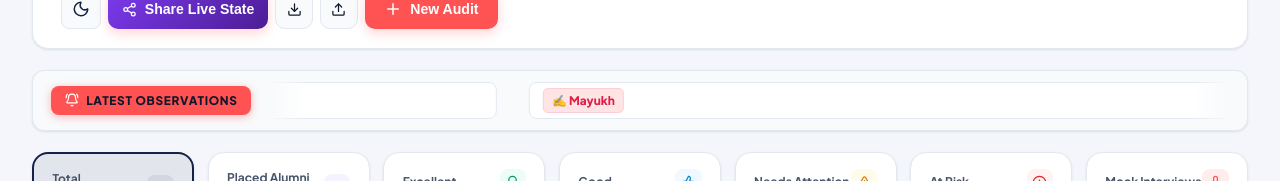
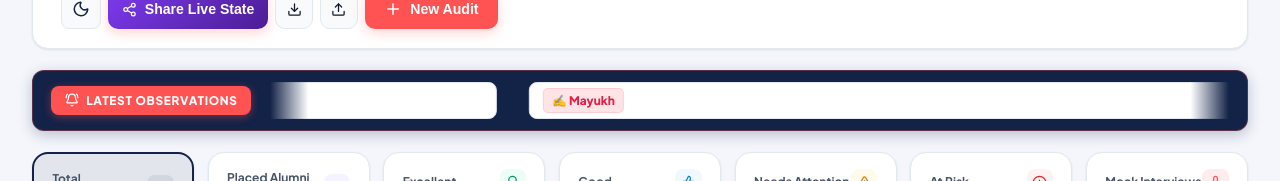
Before and after one commit to sharkslyer/skarion-student-audit, a React (Vite) app: page / in a window 1280 px wide. Shown: the part 127-308 px from the top of the page. Built offline with nearby package versions, Linux system fonts and the light colour scheme; no server answers.

Commit message:
Fix ticker bar text visibility in Light Mode with high contrast navy background

```diff
--- a/src/index.css
+++ b/src/index.css
@@ -373,8 +373,8 @@ body {
 
 /* Ticker Bar Styles */
 .ticker-container {
-  background: var(--bg-surface-subtle);
-  color: var(--text-main);
+  background: #132247;
+  color: #ffffff;
   border-radius: 12px;
   padding: 0.65rem 1.15rem;
   margin-bottom: 1.35rem;
@@ -382,8 +382,13 @@ body {
   align-items: center;
   gap: 1.15rem;
   overflow: hidden;
-  box-shadow: var(--shadow-sm);
-  border: 1px solid var(--border-color);
+  box-shadow: 0 4px 14px rgba(19, 34, 71, 0.25);
+  border: 1px solid rgba(255, 82, 82, 0.3);
+}
+
+[data-theme="dark"] .ticker-container {
+  background: #0f172a;
+  border-color: #334155;
 }
 
 .ticker-wrapper {
```
